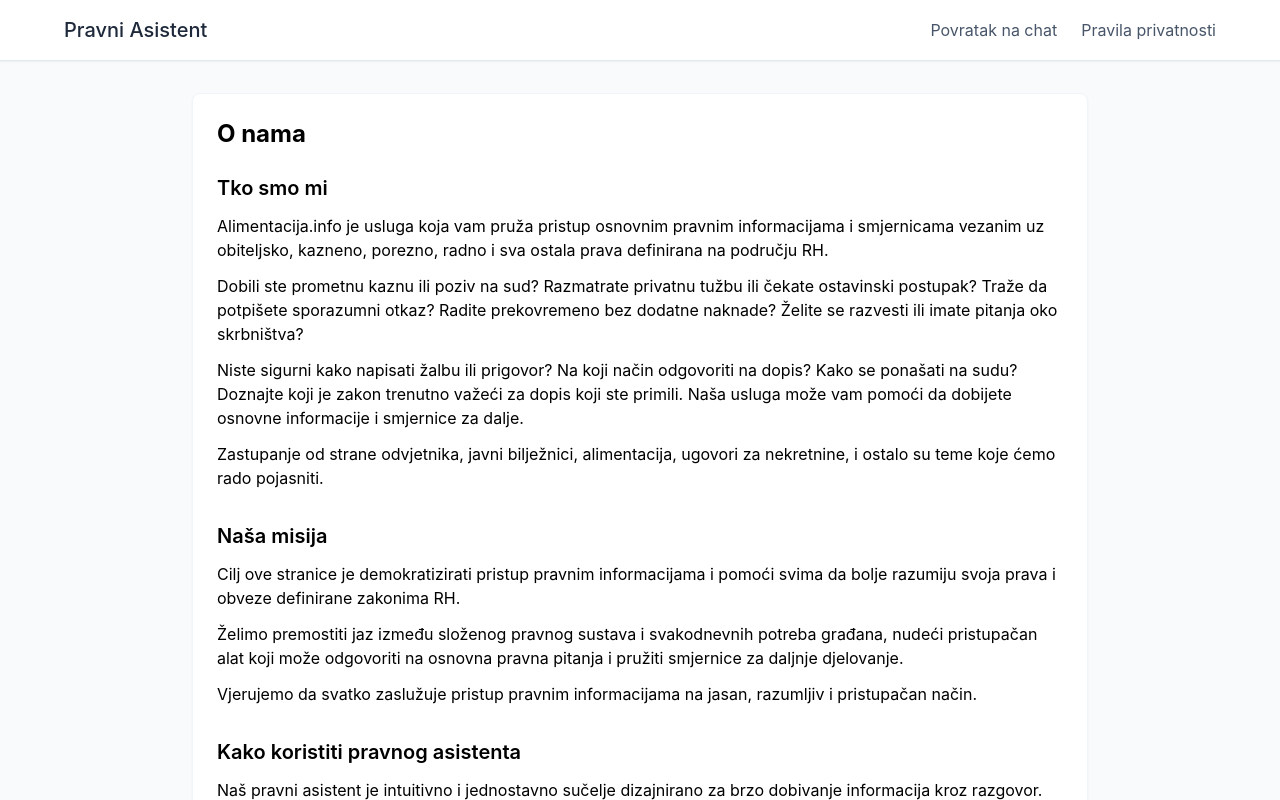
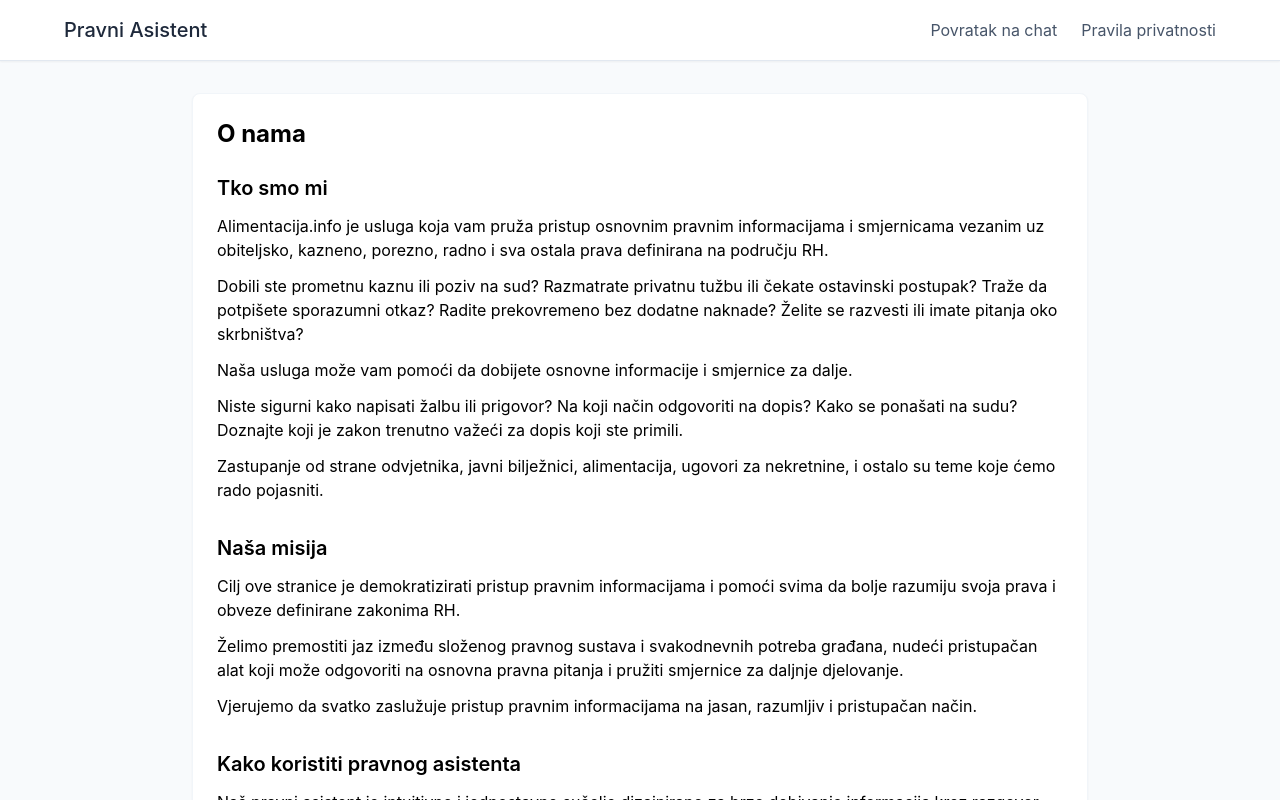
Before and after one commit to matejsarlija/our_chattie, a React (Create React App) app in the folder simple-chat/: page /o-nama in a window 1280 px wide. Shown: the top 800 px of the page. Built offline with nearby package versions, Linux system fonts and the light colour scheme.

Commit message:
slight copy update on 'AboutUs'.

```diff
--- a/simple-chat/src/components/AboutUs.js
+++ b/simple-chat/src/components/AboutUs.js
@@ -38,8 +38,10 @@ export default function AboutUs() {
               Dobili ste prometnu kaznu ili poziv na sud? Razmatrate privatnu tužbu ili čekate ostavinski postupak? Traže da potpišete sporazumni otkaz? Radite prekovremeno bez dodatne naknade? Želite se razvesti ili imate pitanja oko skrbništva?
             </p>
 
+            <p className="mb-3">Naša usluga može vam pomoći da dobijete osnovne informacije i smjernice za dalje.</p>
+
             <p className="mb-3">
-              Niste sigurni kako napisati žalbu ili prigovor? Na koji način odgovoriti na dopis? Kako se ponašati na sudu? Doznajte koji je zakon trenutno važeći za dopis koji ste primili. Naša usluga može vam pomoći da dobijete osnovne informacije i smjernice za dalje.
+              Niste sigurni kako napisati žalbu ili prigovor? Na koji način odgovoriti na dopis? Kako se ponašati na sudu? Doznajte koji je zakon trenutno važeći za dopis koji ste primili.
             </p>
             <p className="mb-3">
             Zastupanje od strane odvjetnika, javni bilježnici, alimentacija, ugovori za nekretnine, i ostalo su teme koje ćemo rado pojasniti.
```
